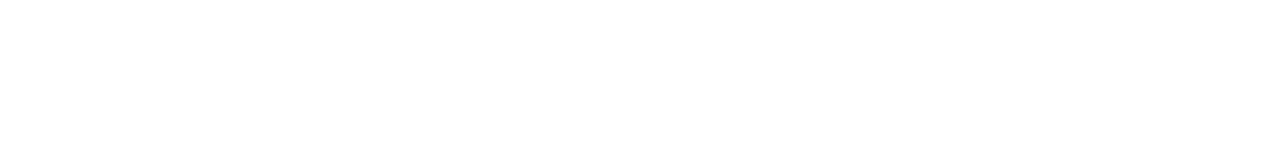
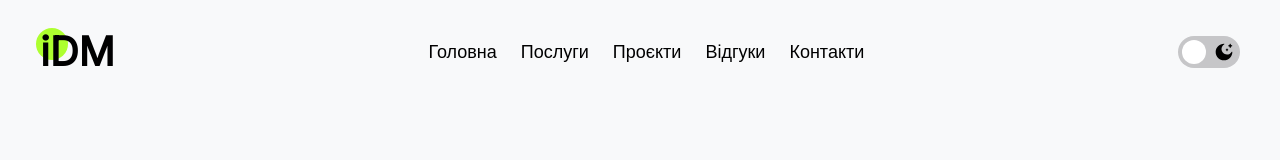
Before and after one commit to idanylomelnyk/portfolio, a website built with Vite: page index.html in a window 1280 px wide. Built offline with nearby package versions, Linux system fonts and the light colour scheme; files whose address does not match are found by name.

Commit message:
feat: add responsive header with theme toggle

```diff
--- a/index.html
+++ b/index.html
@@ -6,6 +6,69 @@
     <title>Danylo Melnyk | Frontend Developer</title>
   </head>
   <body>
+    <header class="header">
+      <div class="container">
+        <nav class="nav">
+          <a class="logo" href="./">iDM</a>
+
+          <ul class="navigation-list">
+            <li class="navigation-list__item">
+              <a class="navigation-list__link" href="#">Головна</a>
+            </li>
+            <li class="navigation-list__item">
+              <a class="navigation-list__link" href="#">Послуги</a>
+            </li>
+            <li class="navigation-list__item">
+              <a class="navigation-list__link" href="#">Проєкти</a>
+            </li>
+            <li class="navigation-list__item">
+              <a class="navigation-list__link" href="#">Відгуки</a>
+            </li>
+            <li class="navigation-list__item">
+              <a class="navigation-list__link" href="#">Контакти</a>
+            </li>
+          </ul>
+
+          <div class="theme-toggle">
+            <input
+              class="theme-toggle__input"
+              type="checkbox"
+              name=""
+              id="theme-toggle"
+              aria-label="Перемкнути тему"
+            />
+            <label class="theme-switcher" for="theme-toggle">
+              <svg
+                class="theme-switcher__icon theme-switcher__icon_light"
+                width="20"
+                height="20"
+              >
+                <use href="./src/assets/sprite.svg#icon-sun"></use>
+              </svg>
+
+              <svg
+                class="theme-switcher__icon theme-switcher__icon_dark"
+                width="20"
+                height="20"
+              >
+                <use href="./src/assets/sprite.svg#icon-moon"></use>
+              </svg>
+            </label>
+          </div>
+
+          <button
+            class="menu-toggle"
+            type="button"
+            aria-label="Відкрити меню"
+            aria-expanded="false"
+          >
+            <svg class="menu-toggle__icon" width="24" height="20">
+              <use href="./src/assets/sprite.svg#icon-menu"></use>
+            </svg>
+          </button>
+        </nav>
+      </div>
+    </header>
     <script type="module" src="./src/main.js"></script>
   </body>
 </html>
--- a/src/sass/components/_container.scss
+++ b/src/sass/components/_container.scss
@@ -2,5 +2,5 @@
   width: 100%;
   margin: 0 auto;
   padding: 0 20px;
-  max-width: 1440px;
+  max-width: 1240px;
 }
--- /dev/null
+++ b/src/sass/layouts/_header.scss
@@ -0,0 +1,153 @@
+@use "../utils/variables" as *;
+@use "../utils/mixins" as *;
+
+.header {
+  padding: 24px 0;
+}
+
+.nav {
+  display: flex;
+  justify-content: space-between;
+  align-items: center;
+}
+
+.logo {
+  color: var(--color-text);
+  font-size: 40px;
+  font-weight: 600;
+  position: relative;
+
+  &::before {
+    content: "";
+    display: block;
+    width: 32px;
+    height: 32px;
+    background-color: var(--color-decor-primary);
+    border-radius: 50%;
+    position: absolute;
+    top: 4px;
+    left: -4px;
+    z-index: -1;
+  }
+
+  &:focus-visible {
+    outline: 2px solid var(--color-decor-secondary);
+    outline-offset: 4px;
+  }
+}
+
+.navigation-list {
+  display: none;
+
+  @include lg {
+    display: flex;
+    gap: 16px;
+  }
+
+  &__link {
+    display: inline-block;
+    padding: 4px;
+    color: var(--color-text);
+    font-size: 18px;
+    position: relative;
+
+    &::after {
+      content: "";
+      display: block;
+      width: 60%;
+      height: 2px;
+      background-color: var(--color-decor-secondary);
+      position: absolute;
+      bottom: 0;
+      left: 50%;
+      transform: translateX(-50%) scale(0);
+      transition: transform 0.4s ease;
+    }
+
+    &:hover::after {
+      transform: translateX(-50%) scale(1);
+    }
+
+    &:focus-visible {
+      outline: 2px solid var(--color-decor-secondary);
+      outline-offset: 2px;
+    }
+  }
+}
+
+.theme-toggle {
+  position: relative;
+
+  &__input {
+    position: absolute;
+    inset: 0;
+    opacity: 0;
+    cursor: pointer;
+    z-index: 1;
+  }
+}
+
+.theme-switcher {
+  display: flex;
+  justify-content: space-between;
+  align-items: center;
+  width: 62px;
+  height: 32px;
+  border-radius: 24px;
+  background-color: var(--color-gray-300);
+  padding: 0 6px;
+  position: relative;
+  cursor: pointer;
+  transition: background-color 0.4s ease;
+
+  &::before {
+    content: "";
+    display: block;
+    width: 24px;
+    height: 24px;
+    background-color: var(--color-white);
+    border-radius: 50%;
+    position: absolute;
+    top: 4px;
+    left: 4px;
+    transition: transform 0.4s ease;
+  }
+
+  &__icon_light {
+    fill: var(--color-white);
+  }
+
+  &__icon_dark {
+    fill: var(--color-text);
+  }
+}
+
+.theme-toggle__input:checked + .theme-switcher {
+  background-color: var(--color-text);
+}
+
+.theme-toggle__input:focus-visible + .theme-switcher {
+  outline: 2px solid var(--color-decor-secondary);
+  outline-offset: 2px;
+}
+
+.theme-toggle__input:checked + .theme-switcher::before {
+  transform: translateX(28px);
+}
+
+.menu-toggle {
+  display: flex;
+  justify-content: center;
+  align-items: center;
+  background: none;
+  border: none;
+
+  @include lg {
+    display: none;
+  }
+
+  &:focus-visible {
+    outline: 2px solid var(--color-decor-secondary);
+    outline-offset: 2px;
+  }
+}
--- a/src/sass/main.scss
+++ b/src/sass/main.scss
@@ -1 +1,5 @@
 @use "./utils/base";
+
+@use "./components/container";
+
+@use "./layouts/header";
--- a/src/sass/utils/_base.scss
+++ b/src/sass/utils/_base.scss
@@ -1,3 +1,5 @@
+@use "./variables" as *;
+
 * {
   margin: 0;
   padding: 0;
@@ -11,6 +13,7 @@
 }
 
 body {
+  background-color: var(--color-background);
   font-family: "Inter", sans-serif;
   line-height: 1.4;
 }
--- a/src/sass/utils/_variables.scss
+++ b/src/sass/utils/_variables.scss
@@ -1,6 +1,10 @@
 :root {
+  --color-text: #000;
+  --color-text-muted: #6b6b6b;
+  --color-white: #fff;
+  --color-background: #f8f9fa;
+  --color-surface: #212529;
   --color-decor-primary: #adff2f;
   --color-decor-secondary: #dda0dd;
-  --color-light-background: #f8f9fa;
-  --color-dark-background: #212529;
+  --color-gray-300: #c6c6c8;
 }
```
Also changed, not shown: src/assets/sprite.svg (added).
